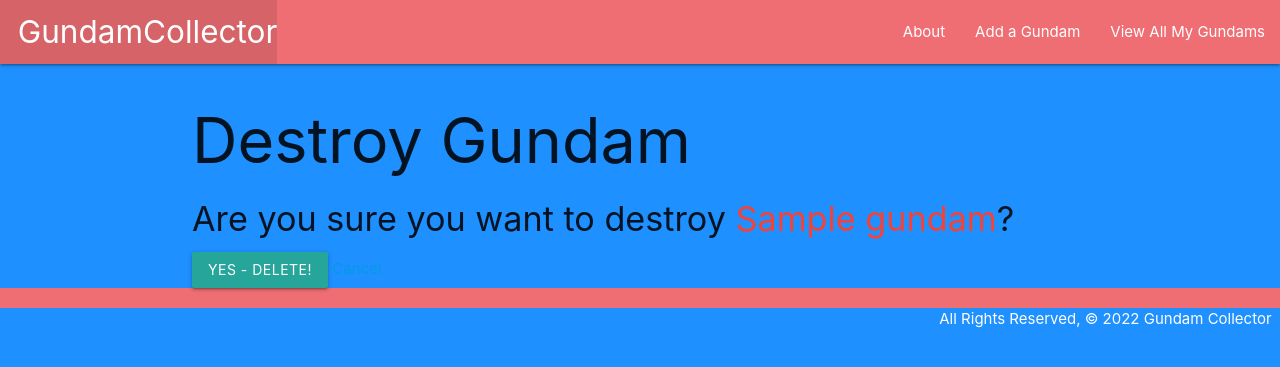
After one commit to aaguilarvf39/Finch-Collector, a Django app: page /gundams/1/delete/ in a window 1280 px wide. The commit adds this page. Shown: the top 367 px of the page. Run offline with Django 4.2, Linux system fonts and the light colour scheme; tables that the repository leaves empty hold one stand-in row (values such as "Sample post").

Commit message:
lab part 3 done

```diff
--- a/main_app/templates/gundams/detail.html
+++ b/main_app/templates/gundams/detail.html
@@ -14,6 +14,10 @@
       <p>Year: Mobile Suit</p>
     {% endif %}
   </div>
+  <div class="card-action">
+    <a href="{% url 'gundams_update' gundam.id %}">Edit</a>
+    <a href="{% url 'gundams_delete' gundam.id %}">Delete</a>
+  </divgundams
 </div>
 
 {% endblock %}
--- /dev/null
+++ b/main_app/templates/main_app/gundam_confirm_delete.html
@@ -0,0 +1,13 @@
+{% extends 'base.html' %}
+
+{% block content %}
+  <h1>Destroy Gundam</h1>
+
+  <h4>Are you sure you want to destroy <span class="red-text">{{ object.name }}</span>?</h4>
+
+  <form action="" method="POST">
+    {% csrf_token %}
+    <input type="submit" value="Yes - Delete!" class="btn">
+    <a href="{% url 'detail' gundam.id %}">Cancel</a>
+  </form>
+{% endblock %}
--- a/main_app/templates/main_app/gundam_form.html
+++ b/main_app/templates/main_app/gundam_form.html
@@ -1,7 +1,11 @@
 {% extends 'base.html' %}
 
 {% block content %}
-  <h1>Add Gundam</h1>
+  {% if object %}
+    <h1>Edit <span class="blue-text">{{object.name}}</span></h1>
+  {% else %}
+    <h1>Add Gundam</h1>
+  {% endif %}
   <!-- Leaving the action empty makes the form post to the same url used to display it -->
   <form action="" method="POST">
     <!-- Django requires the following for security purposes -->
--- a/main_app/urls.py
+++ b/main_app/urls.py
@@ -7,4 +7,6 @@
   path('gundams/', views.gundams_index, name='index'),
   path('gundams/<int:gundam_id>/', views.gundams_detail, name='detail'),
   path('gundams/create/', views.GundamCreate.as_view(), name='gundams_create'),
+  path('gundams/<int:pk>/update/', views.GundamUpdate.as_view(), name='gundams_update'),
+  path('gundams/<int:pk>/delete/', views.GundamDelete.as_view(), name='gundams_delete'),
 ]
--- a/main_app/views.py
+++ b/main_app/views.py
@@ -1,5 +1,5 @@
 from django.shortcuts import render
-from django.views.generic.edit import CreateView
+from django.views.generic.edit import CreateView, UpdateView, DeleteView
 from .models import Gundam
 
 # Create your views here.
@@ -22,3 +22,12 @@
   model = Gundam
   fields = '__all__'
   success_url = '/gundams/'
+
+class GundamUpdate(UpdateView):
+  model = Gundam
+  # Let's disallow the renaming of a gundam by excluding the name field!
+  fields = ['skill', 'description', 'year']
+
+class GundamDelete(DeleteView):
+  model = Gundam
+  success_url = '/gundams/'
```
